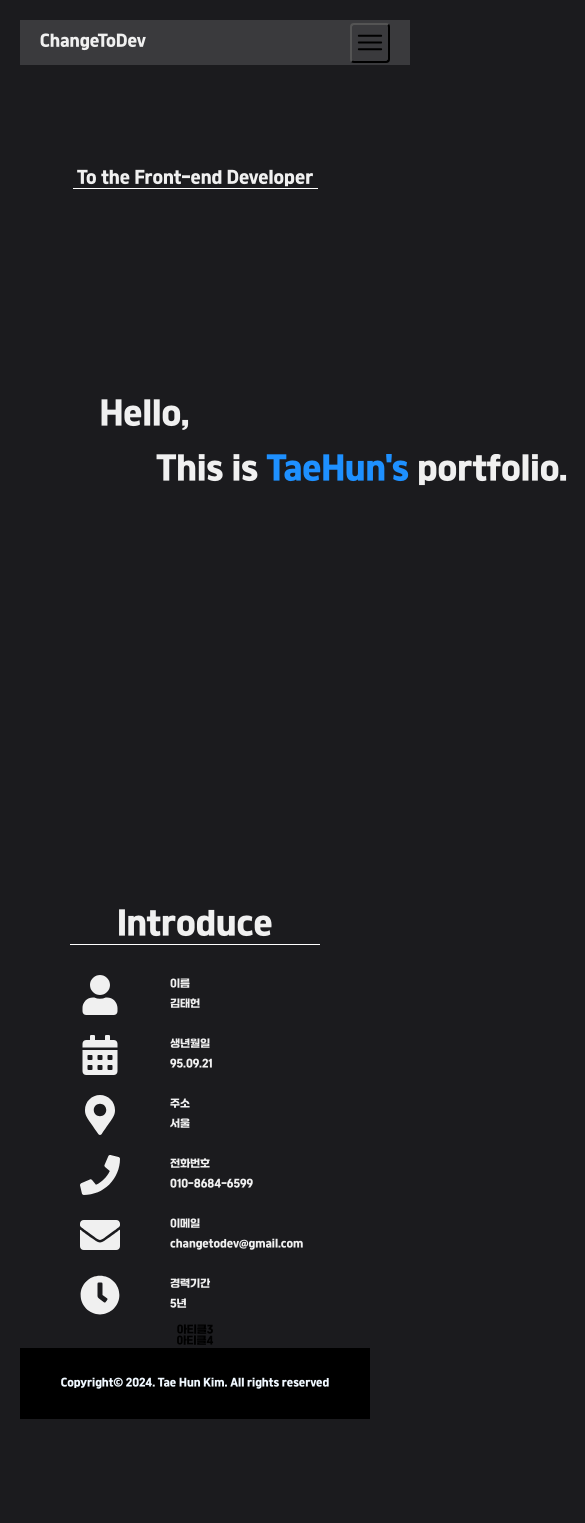
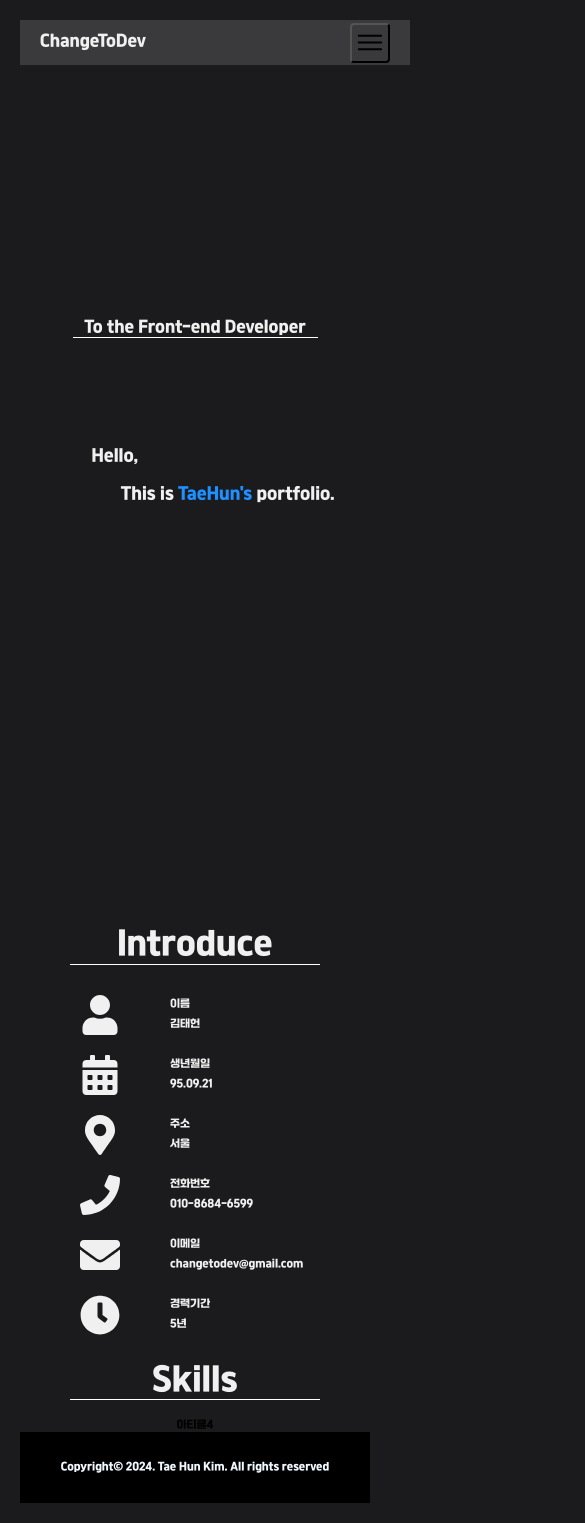
Before and after one commit to kimtaehun-dev/tagDev, a React (Vite) app: page / in a window 390 px wide. Shown: the top 1523 px of the page, 585 px wide, since content can reach past the window. Before the commit the page ends 1439 px from the top, so only its background shows below. Built offline with nearby package versions, Linux system fonts and the light colour scheme.

Commit message:
아티클 타이틀 텍스트 가운대정렬 추가. 간격등일부 CSS조절, 모바일 환경 설정추가

```diff
--- a/src/components/molecules/articleTittle/ArticleTittle.css
+++ b/src/components/molecules/articleTittle/ArticleTittle.css
@@ -4,4 +4,10 @@
   font-weight: var(--article-tittle-weight);
   margin: 0 auto;
   padding-bottom: 2rem;
+  padding-top : 2rem;
 }
+
+.tittle-text{
+  display: flex;
+  justify-content: center;
+}
--- a/src/components/molecules/articleTittle/ArticleTittle.tsx
+++ b/src/components/molecules/articleTittle/ArticleTittle.tsx
@@ -7,7 +7,7 @@ type ArticleTittleType = {
 export default function ArticleTittle({tittleText}:ArticleTittleType){
   return (
     <div className="article-tittle">
-      <div>{tittleText}</div>
+      <div className='tittle-text'>{tittleText}</div>
       <Divider />
     </div>
   )
--- a/src/components/organisms/article/AboutMe/AboutMeArticle.css
+++ b/src/components/organisms/article/AboutMe/AboutMeArticle.css
@@ -48,9 +48,10 @@
 /* ---------------------------------------------- */
 
 
-.app-main-text >p{
-  font-size: 30px;
-  margin : 1rem;
+.app-main-text > p {
+  /* 디바이스 최적화 최소 1.2rem, 최대 2rem */
+  font-size: clamp(1.2rem, 4vw, 2rem);
+  margin: 1rem;
 }
 
 
@@ -59,13 +60,13 @@
 }
 
 
-@media(max-width:768px){
-  .app-main-tittle{
-    padding-top: 150px;
-    font-size: medium;
+@media (max-width: 768px) {
+  .app-main-tittle {
+    padding-top: 300px;
+    font-size: 1.5rem;
   }
 
-  .app-main-text{
-    bottom: 23rem;
+  .app-main-text {
+    padding-top: 10rem; /* bottom 대신 padding-top 사용 */
   }
 }
--- a/src/components/organisms/article/introduce/Introduce.tsx
+++ b/src/components/organisms/article/introduce/Introduce.tsx
@@ -31,7 +31,7 @@ const iconMap: Record<IconKey, JSX.Element> = {
 
 export default function Introduce(){
   return(
-    <div className="introduce-article">
+    <article className="introduce-article">
       <div className="introduce-container">
         <ArticleTittle tittleText={"Introduce"}/>
         <div className='introduce-body'>
@@ -40,6 +40,6 @@ export default function Introduce(){
           ))}
         </div>
       </div>
-    </div>
+    </article>
   )
 }
--- /dev/null
+++ b/src/components/organisms/article/skills/Skills.css
@@ -0,0 +1,3 @@
+.skills-frame{
+  color : var(--font-color);
+}
--- /dev/null
+++ b/src/components/organisms/article/skills/Skills.tsx
@@ -0,0 +1,10 @@
+import './Skills.css'
+import ArticleTittle from '../../../molecules/articleTittle/ArticleTittle';
+
+export default function Skills(){
+  return (
+    <article className='skills-frame'>
+      <ArticleTittle tittleText={"Skills"}/>
+    </article>
+  )
+}
--- a/src/components/organisms/main/MainSection.tsx
+++ b/src/components/organisms/main/MainSection.tsx
@@ -1,5 +1,6 @@
 import AboutMeArticle from '../article/AboutMe/AboutMeArticle';
 import Introduce from '../article/introduce/Introduce';
+import Skills from '../article/skills/Skills';
 import './mainSection.css';
 
 export default function MainSection(){
@@ -7,7 +8,7 @@ export default function MainSection(){
     <main>
       <AboutMeArticle/>
       <Introduce />
-      <article className='test'>아티클3</article>
+      <Skills />
       <article className='test'>아티클4</article>
     </main>
   )
```
